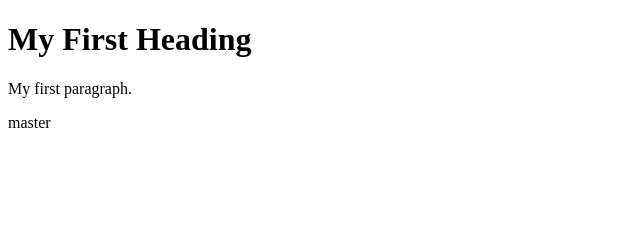
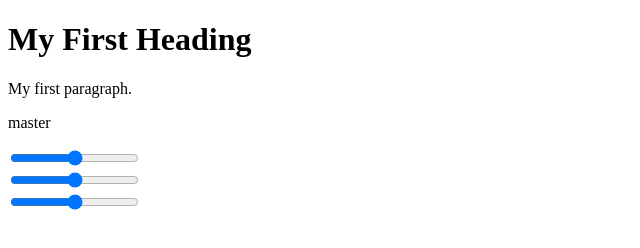
Before and after one commit to tonymuu/dslr-explained, a plain HTML site: page index.html in a window 1280 px wide. Shown: the whole page, without its empty margins (0-640 px from the left). Drawn offline with Linux system fonts and the light colour scheme.

Commit message:
added sliders

```diff
--- a/index.html
+++ b/index.html
@@ -1,16 +1,22 @@
 <!DOCTYPE html>
 <html>
-
 	<head>
 		<title>Page Title</title>
 	</head>
-
 	<body>
-
 		<h1>My First Heading</h1>
 		<p>My first paragraph.</p>
 		<p>master</p>
-
+		<div class="sliders-container">
+			<div class="slider-container">
+				<input class="slider" id="aperture-slider" type="range"></input>
+			</div>
+			<div class="slider-container">
+				<input class="slider" id="iso-slider" type="range"></input>
+			</div>
+			<div class="slider-container">
+				<input class="slider" id="shutterspeed-slider" type="range"></input>
+			</div>
+		</div>
 	</body>
-
 </html>
```
Lines whose indentation alone changed are shown as unchanged.
